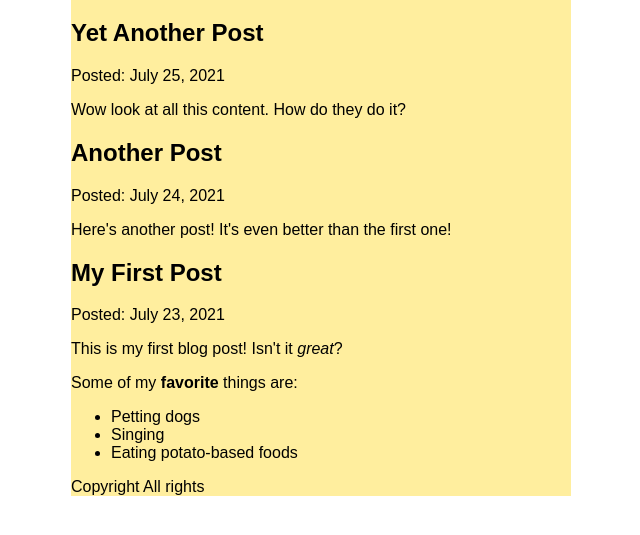
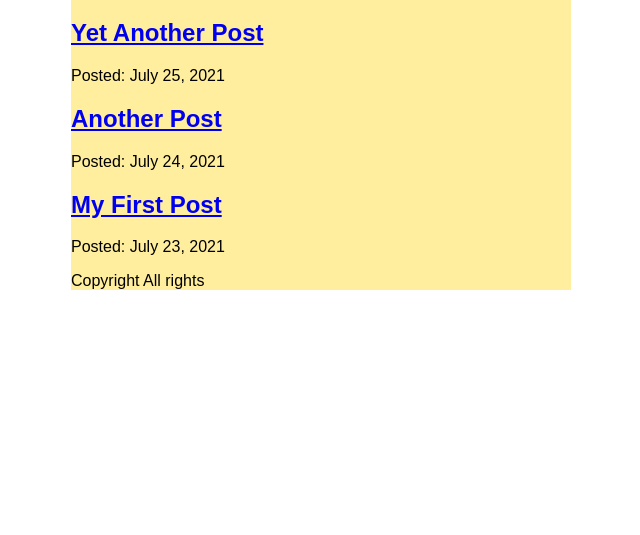
Before and after one commit to brightGarden02/my-blog-2022-06-29, a Gatsby site: page /blog in a window 1280 px wide. Shown: the part 157-692 px from the top of the page, without its empty margins (319-959 px from the left). Built offline with nearby package versions, Linux system fonts and the light colour scheme; Gatsby itself is replaced by a stand-in of ours.

Commit message:
Make links to post page in MY Blog Posts

```diff
--- a/src/pages/blog/index.js
+++ b/src/pages/blog/index.js
@@ -1,35 +1,35 @@
+import * as React from "react";
+import { Link, graphql } from "gatsby";
 import Layout from "../../components/layout";
-import React from "react";
-import { graphql, useStaticQuery } from "gatsby";
-import { MDXRenderer } from "gatsby-plugin-mdx";
 
-function BlogPage() {
-  const data = useStaticQuery(graphql`
-    query {
-      allMdx(sort: { fields: frontmatter___date, order: DESC }) {
-        nodes {
-          frontmatter {
-            date(formatString: "MMMM D, YYYY")
-            title
-          }
-          id
-          body
-        }
-      }
-    }
-  `);
-
+const BlogPage = ({ data }) => {
   return (
     <Layout pageTitle="My Blog Posts">
       {data.allMdx.nodes.map((node) => (
         <article key={node.id}>
-          <h2>{node.frontmatter.title}</h2>
+          <h2>
+            <Link to={`/blog/${node.slug}`}>{node.frontmatter.title}</Link>
+          </h2>
           <p>Posted: {node.frontmatter.date}</p>
-          <MDXRenderer>{node.body}</MDXRenderer>
         </article>
       ))}
     </Layout>
   );
-}
+};
+
+export const query = graphql`
+  query {
+    allMdx(sort: { fields: frontmatter___date, order: DESC }) {
+      nodes {
+        frontmatter {
+          date(formatString: "MMMM D, YYYY")
+          title
+        }
+        id
+        slug
+      }
+    }
+  }
+`;
 
 export default BlogPage;
```
